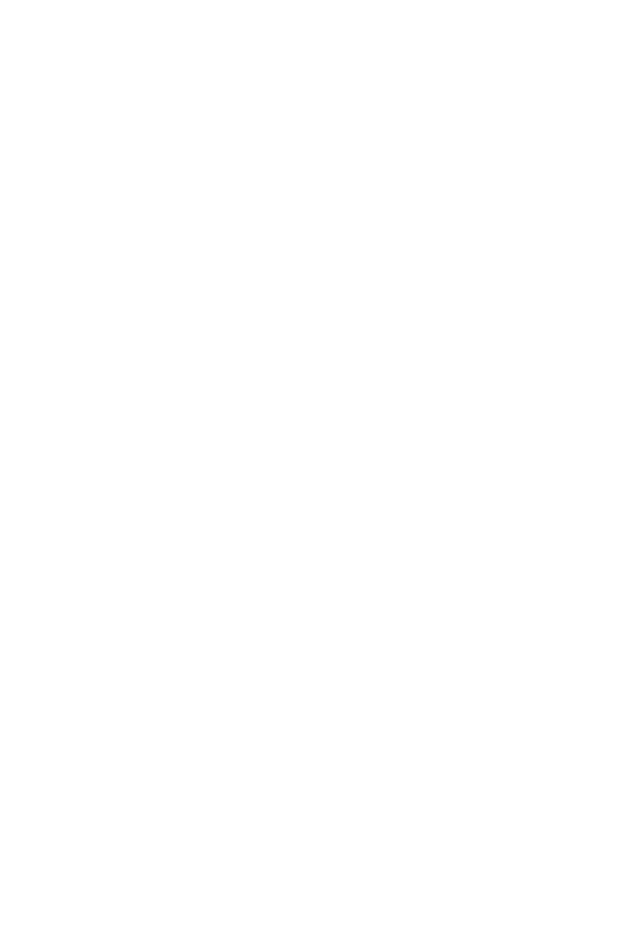
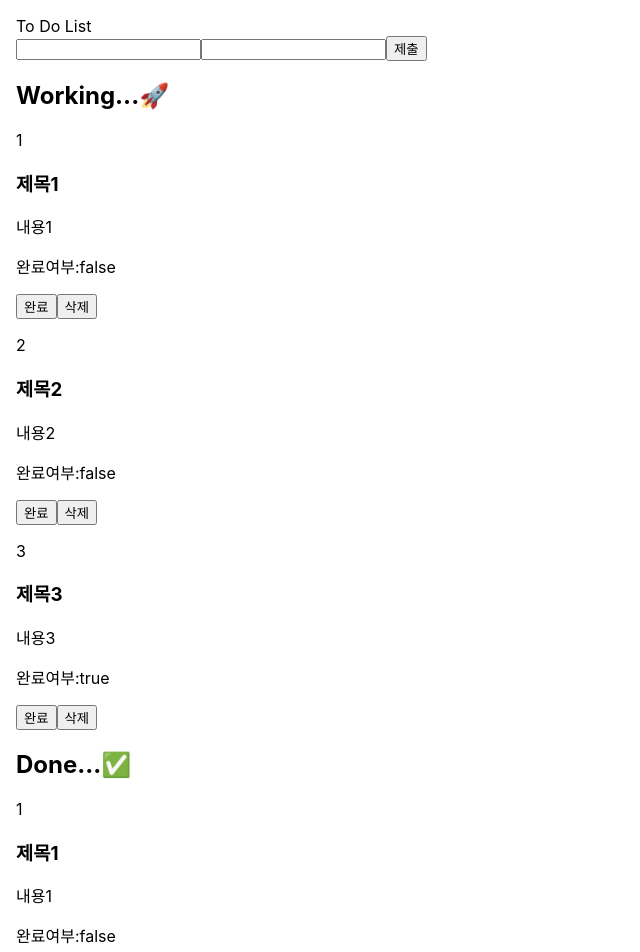
Before and after one commit to gggimmmin/third-todo-list, a React (Create React App) app: page / in a window 1280 px wide. Shown: the top 952 px of the page, without its empty margins (0-640 px from the left). Before the commit the page ends 800 px from the top, so only its background shows below. Built offline with nearby package versions, Linux system fonts and the light colour scheme.

Commit message:
feat: 입력값 리스트에 나타내기 구현

```diff
--- a/src/App.jsx
+++ b/src/App.jsx
@@ -1,7 +1,94 @@
-import React from "react";
+import React, { useState } from "react";
 
 function App() {
-  return <></>;
+  const [title, setTitle] = useState("");
+  const [content, setContent] = useState("");
+
+  const [todos, setTodos] = useState([
+    {
+      id: 1,
+      title: "제목1",
+      content: "내용1",
+      isDone: false,
+    },
+    {
+      id: 2,
+      title: "제목2",
+      content: "내용2",
+      isDone: false,
+    },
+    {
+      id: 3,
+      title: "제목3",
+      content: "내용3",
+      isDone: true,
+    },
+  ]);
+
+  return (
+    <>
+      <header>To Do List</header>
+      <main>
+        <form
+          onSubmit={(e) => {
+            e.preventDefault();
+            const newTodo = {
+              id: 5,
+              title: title,
+              content: content,
+              isDone: false,
+            };
+            setTodos([...todos, newTodo]);
+          }}
+        >
+          <input
+            value={title}
+            onChange={(e) => {
+              setTitle(e.target.value);
+            }}
+          />
+          <input
+            value={content}
+            onChange={(e) => {
+              setContent(e.target.value);
+            }}
+          />
+          <button type="submit">제출</button>
+        </form>
+        <div>
+          <h2>Working...🚀</h2>
+          {todos.map((todo) => {
+            return (
+              <div>
+                <p>{todo.id}</p>
+                <h3>{todo.title}</h3>
+                <p>{todo.content}</p>
+                <p>완료여부:{todo.isDone.toString()}</p>
+                <button>완료</button>
+                <button>삭제</button>
+              </div>
+            );
+          })}
+        </div>
+        <div>
+          <h2>Done...✅</h2>
+          {todos.map((todo) => {
+            return (
+              <div>
+                <p>{todo.id}</p>
+                <h3>{todo.title}</h3>
+                <p>{todo.content}</p>
+                <p>완료여부:{todo.isDone.toString()}</p>
+                <button>완료</button>
+                <button>삭제</button>
+              </div>
+            );
+          })}
+        </div>
+      </main>
+      <footer>made by gggimmmin</footer>
+    </>
+  );
 }
 
 export default App;
```
